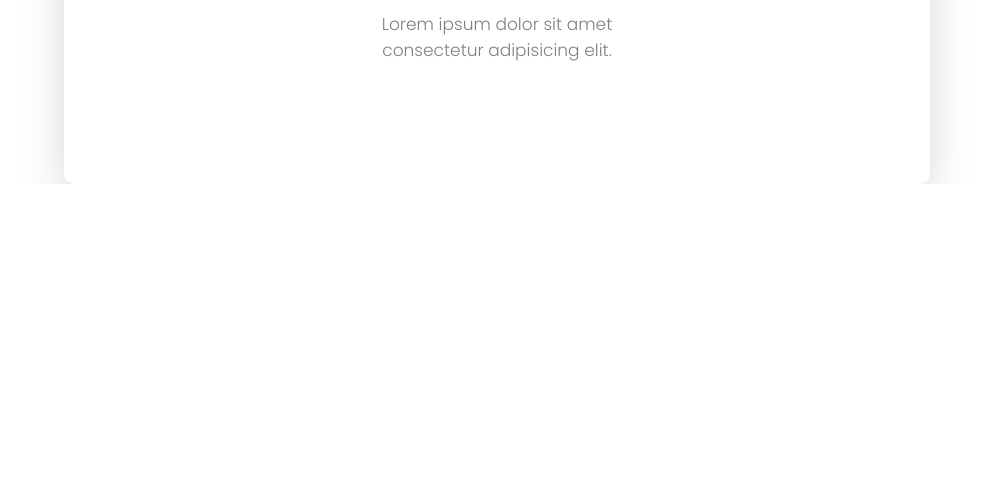
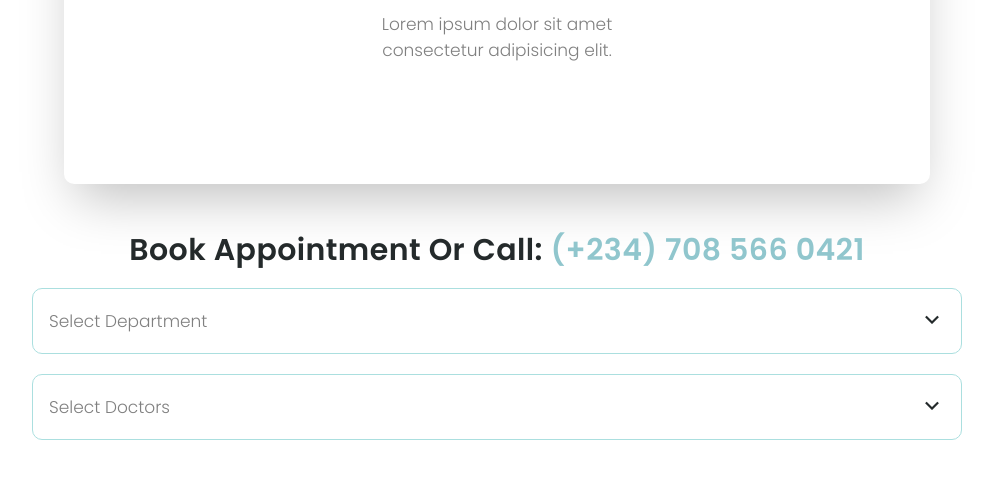
Before and after one commit to Cleve-keem/star_care, a website: page build/index.html in a window 1280 px wide. Shown: the part 2433-2921 px from the top of the page, without its empty margins (143-1136 px from the left). Before the commit the page ends 2617 px from the top, so only its background shows below. Drawn offline with nearby package versions, Linux system fonts and the light colour scheme.

Commit message:
uploading

```diff
--- a/build/index.html
+++ b/build/index.html
@@ -222,6 +222,7 @@
     </section>
     <!-- end stats -->
 
+    <!-- services -->
     <section id="services">
         <div
             class="bg-blue-300 mx-4 px-6 h-[368px] rounded-[20px] xl:pt-[70px] xl:px-0 relative flex items-center xl:items-start -z-10"
@@ -307,6 +308,56 @@
             </div>
         </div>
     </section>
+    <!-- end service -->
+
+    <!-- appointments -->
+    <section class="section">
+        <div class="container mx-auto">
+
+            <!-- title -->
+            <h2
+                class="h2 mb-5 text-center xl:mb-[50px] xl:text-left"
+            >
+                Book Appointment Or Call:
+                <span class="text-accent-tertiary">(+234) 708 566 0421</span>
+            </h2>
+
+            <!-- forms -->
+            <form class="appointment_form flex flex-col gap-y-5">
+                <!-- select aropper -->
+                <div class="flex flex-col xl:flex-row gap-5">
+                    <!-- select 1 -->
+                    <div class="select relative flex items-center">
+                        <!-- icon -->
+                        <div class="absolute right-4">
+                            <i class="ri-arrow-down-s-line text-[26px] text-primary"></i>
+                        </div>
+                        <!-- select -->
+                        <select id="select-items" class="w-full h-full appearance-none px-4 outline-none bg-transparent">
+                            <option value="1">Select Department</option>
+                            <option value="2">Department 1</option>
+                            <option value="3">Department 2</option>
+                            <option value="4">Department 3</option>
+                        </select>
+                    </div>
+                    <!-- select 2 -->
+                    <div class="select relative flex items-center">
+                        <!-- icon -->
+                        <div class="absolute right-4">
+                            <i class="ri-arrow-down-s-line text-[26px] text-primary"></i>
+                        </div>
+                        <!-- select -->
+                        <select id="select-items" class="w-full h-full appearance-none px-4 outline-none bg-transparent">
+                            <option value="1">Select Doctors</option>
+                            <option value="2">Dr. Bashir Opeyemi</option>
+                            <option value="3">Dr. Jim Samuel</option>
+                            <option value="4">Dr. Ibrahim Salau</option>
+                        </select>
+                    </div>
+                </div>
+            </form>
+        </div>
+    </section>
 
     <!-- SCRIPTS -->
     <!-- swiper -->
```
Also changed, not shown: build/css/style.css.
